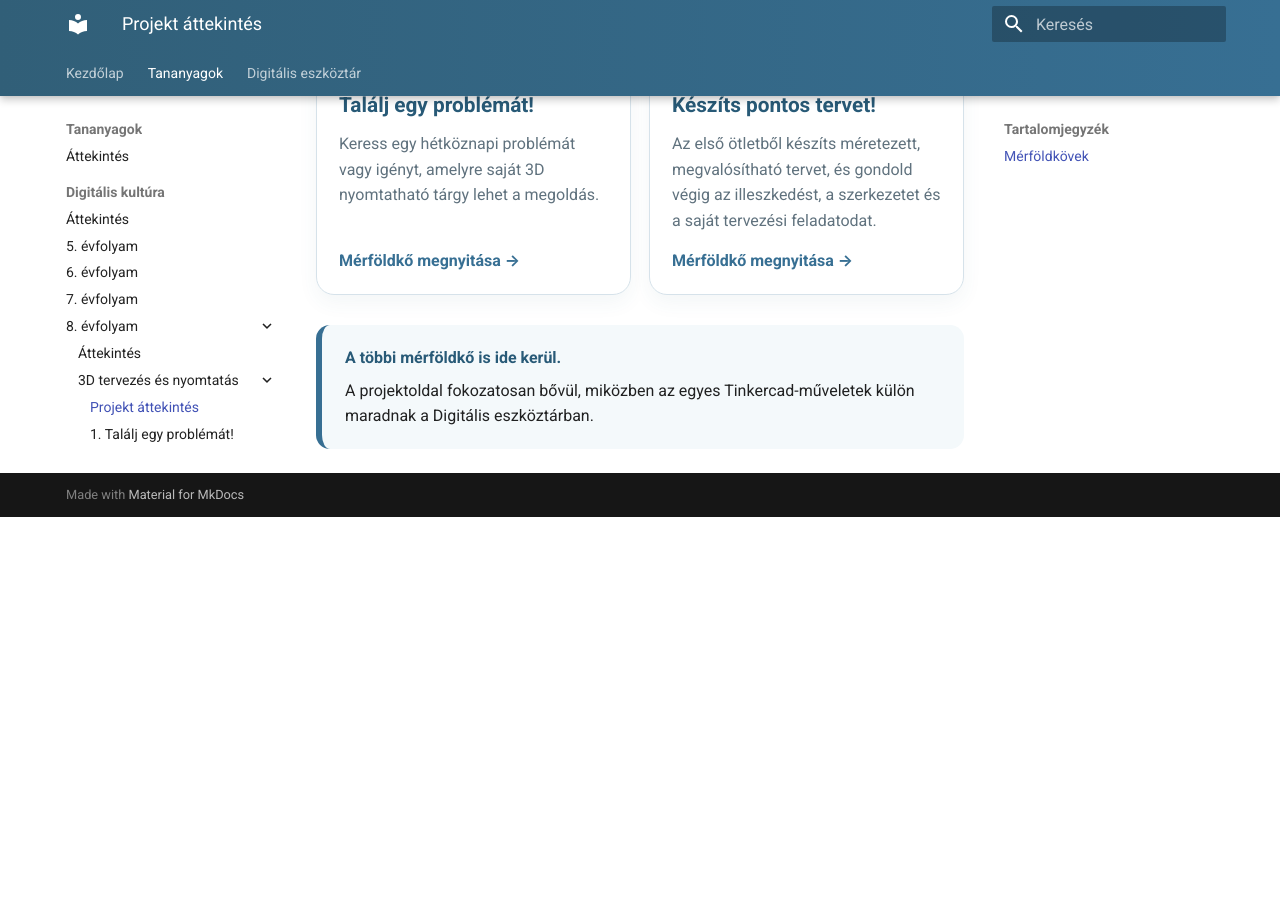
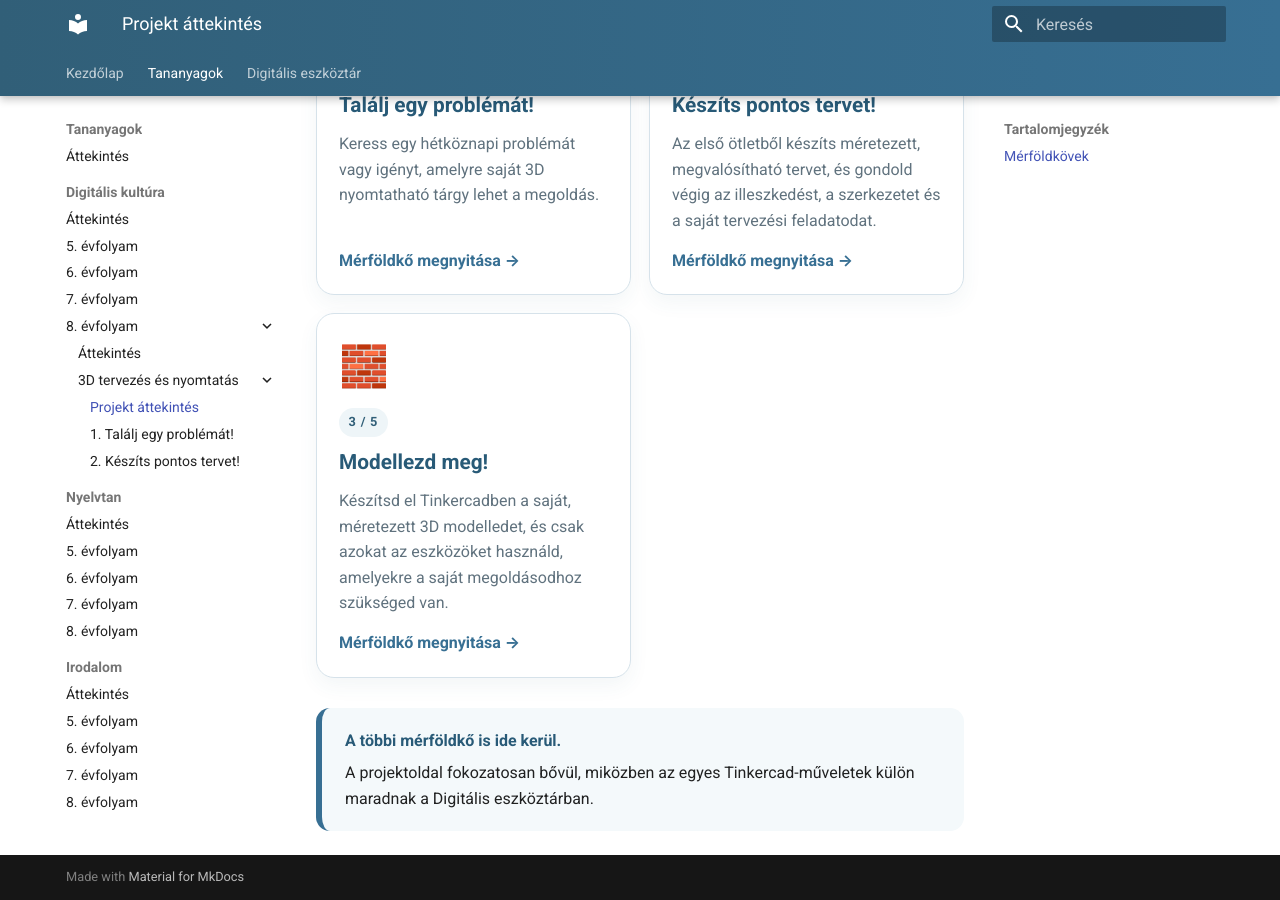
Before and after one commit to bsuszter/digitalis-eszkoztar, an MkDocs documentation site: the page built from docs/tananyagok/digitalis-kultura/8-evfolyam/3d-tervezes/index.md, in a window 1280 px wide and 900 px high, scrolled down 861 px. Built offline with MkDocs 1.6.1 and Material for MkDocs 9.7.7, drawn with Linux system fonts in a browser that asks for light colours; before the commit the page ends 1378 px from its top, so only the background shows below that.

Commit message:
Add milestone 3 to project overview

```diff
--- a/docs/tananyagok/digitalis-kultura/8-evfolyam/3d-tervezes/index.md
+++ b/docs/tananyagok/digitalis-kultura/8-evfolyam/3d-tervezes/index.md
@@ -32,6 +32,14 @@
     <span>Az első ötletből készíts méretezett, megvalósítható tervet, és gondold végig az illeszkedést, a szerkezetet és a saját tervezési feladatodat.</span>
     <span class="tool-link">Mérföldkő megnyitása →</span>
   </a>
+
+  <a class="tool-card" href="03-modellezd-meg/">
+    <span class="tool-icon">🧱</span>
+    <span class="tool-tag">3 / 5</span>
+    <strong>Modellezd meg!</strong>
+    <span>Készítsd el Tinkercadben a saját, méretezett 3D modelledet, és csak azokat az eszközöket használd, amelyekre a saját megoldásodhoz szükséged van.</span>
+    <span class="tool-link">Mérföldkő megnyitása →</span>
+  </a>
 </div>
 
 <div class="section-lead">
```
